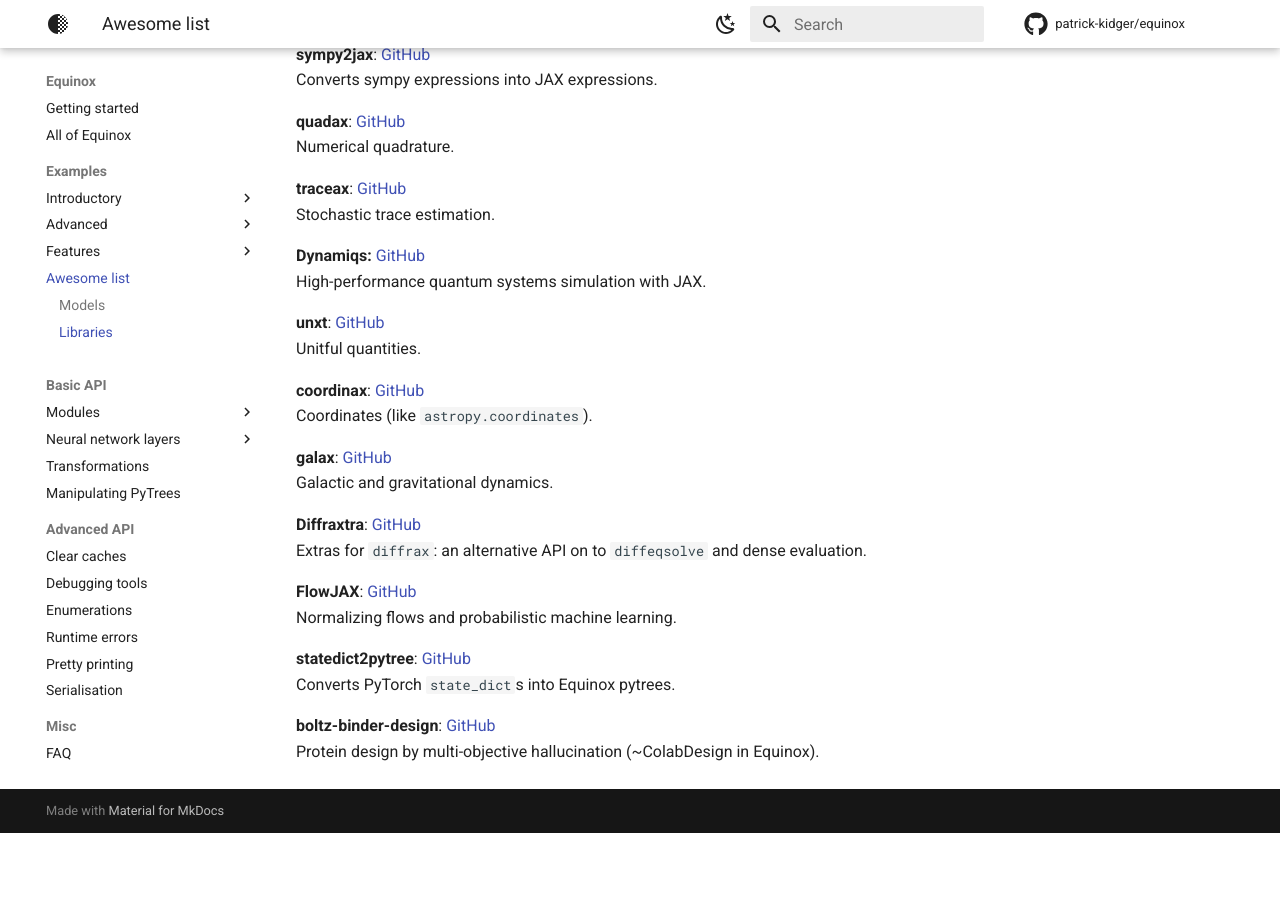
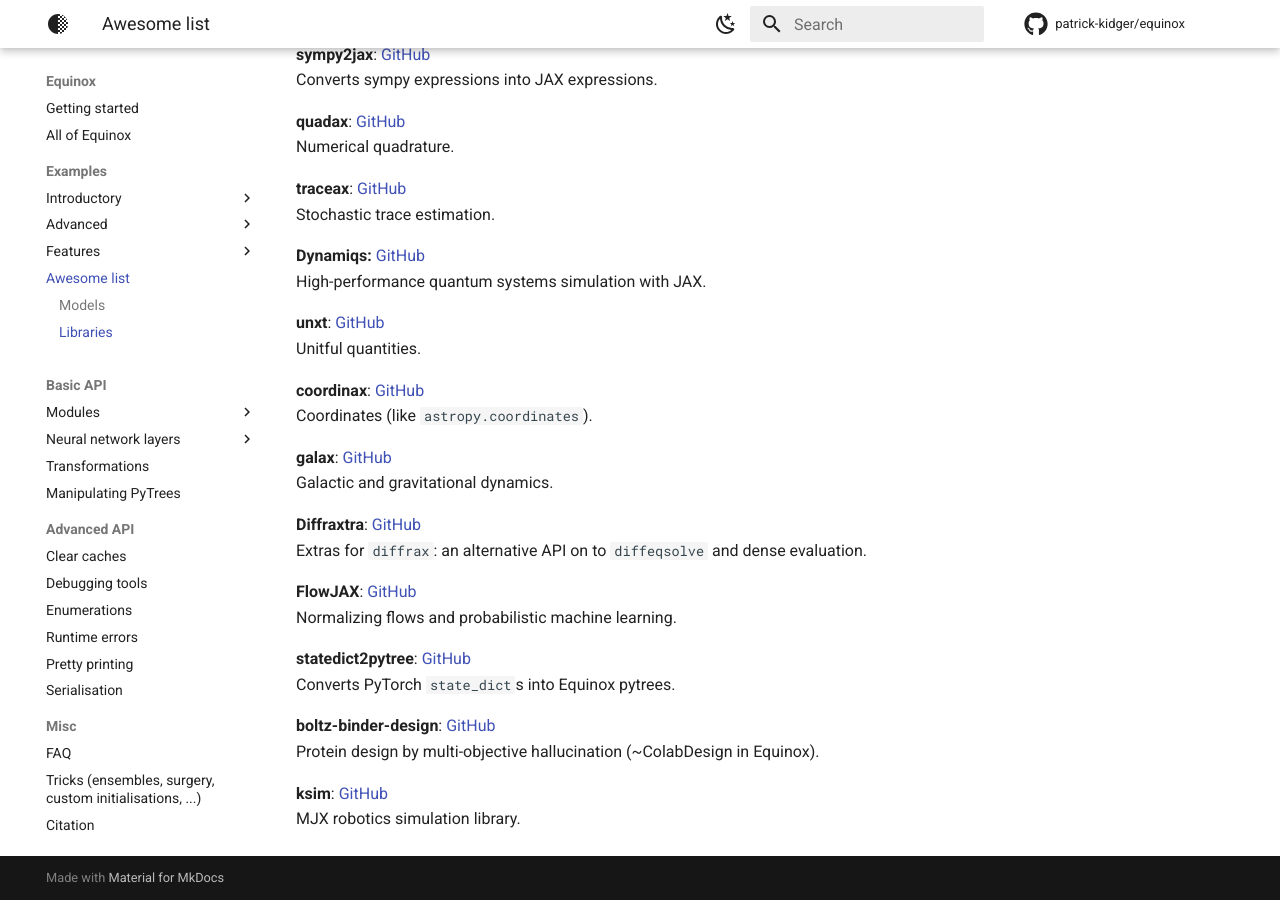
Before and after one commit to patrick-kidger/equinox, an MkDocs documentation site: the page built from docs/awesome-list.md, in a window 1280 px wide and 900 px high, scrolled down 1363 px. Built offline with MkDocs 1.6.1 and Material for MkDocs 9.7.7, drawn with Linux system fonts in a browser that asks for light colours; comment, search, counter and statistics services are not loaded; before the commit the page ends 2196 px from its top, so only the background shows below that.

Commit message:
add ksim to the list

```diff
--- a/docs/awesome-list.md
+++ b/docs/awesome-list.md
@@ -83,3 +83,6 @@
 
 **boltz-binder-design**: [GitHub](https://github.com/escalante-bio/boltz-binder-design)
 Protein design by multi-objective hallucination (~ColabDesign in Equinox).
+
+**ksim**: [GitHub](https://github.com/kscalelabs/ksim)
+MJX robotics simulation library.
```
